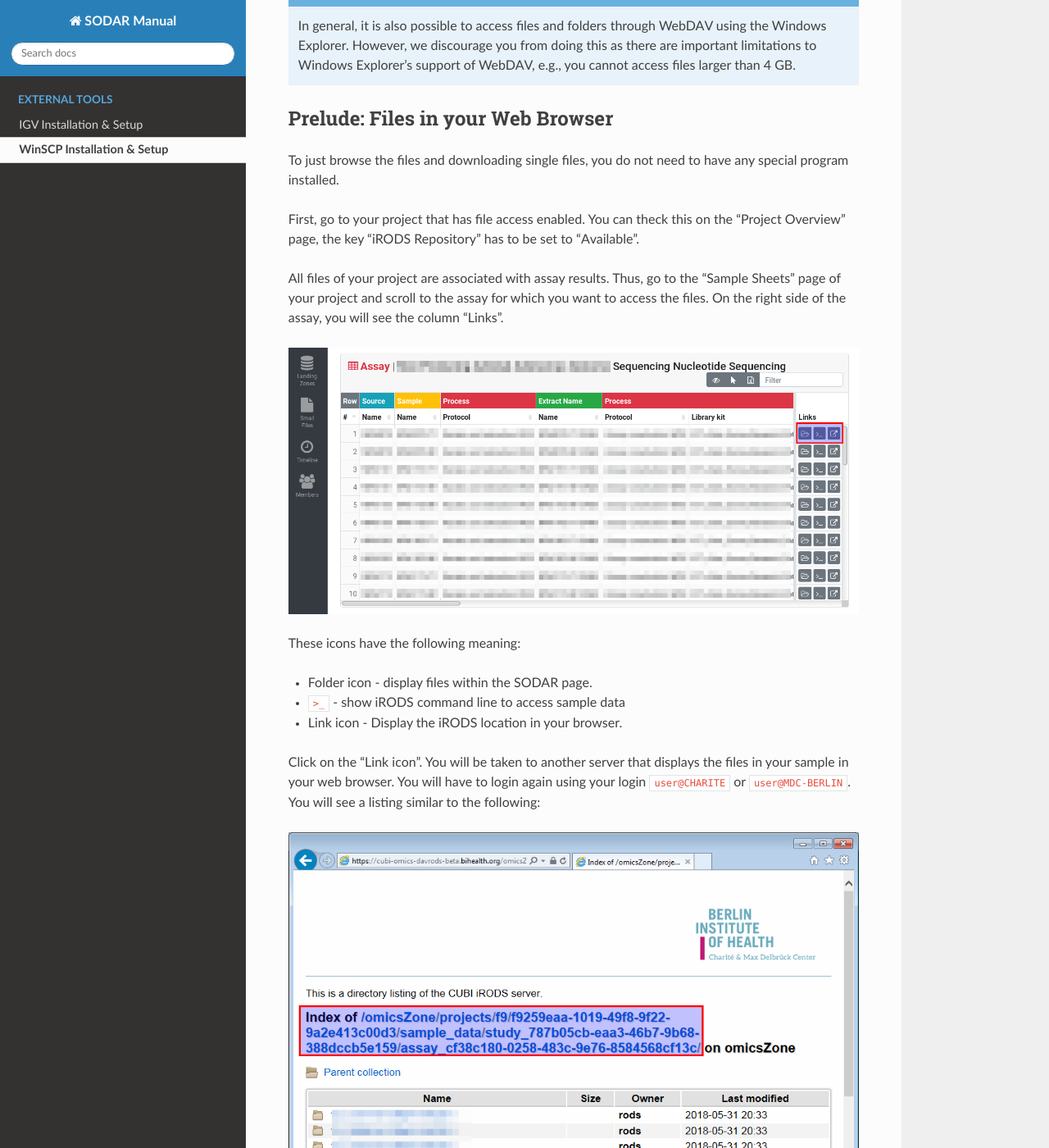
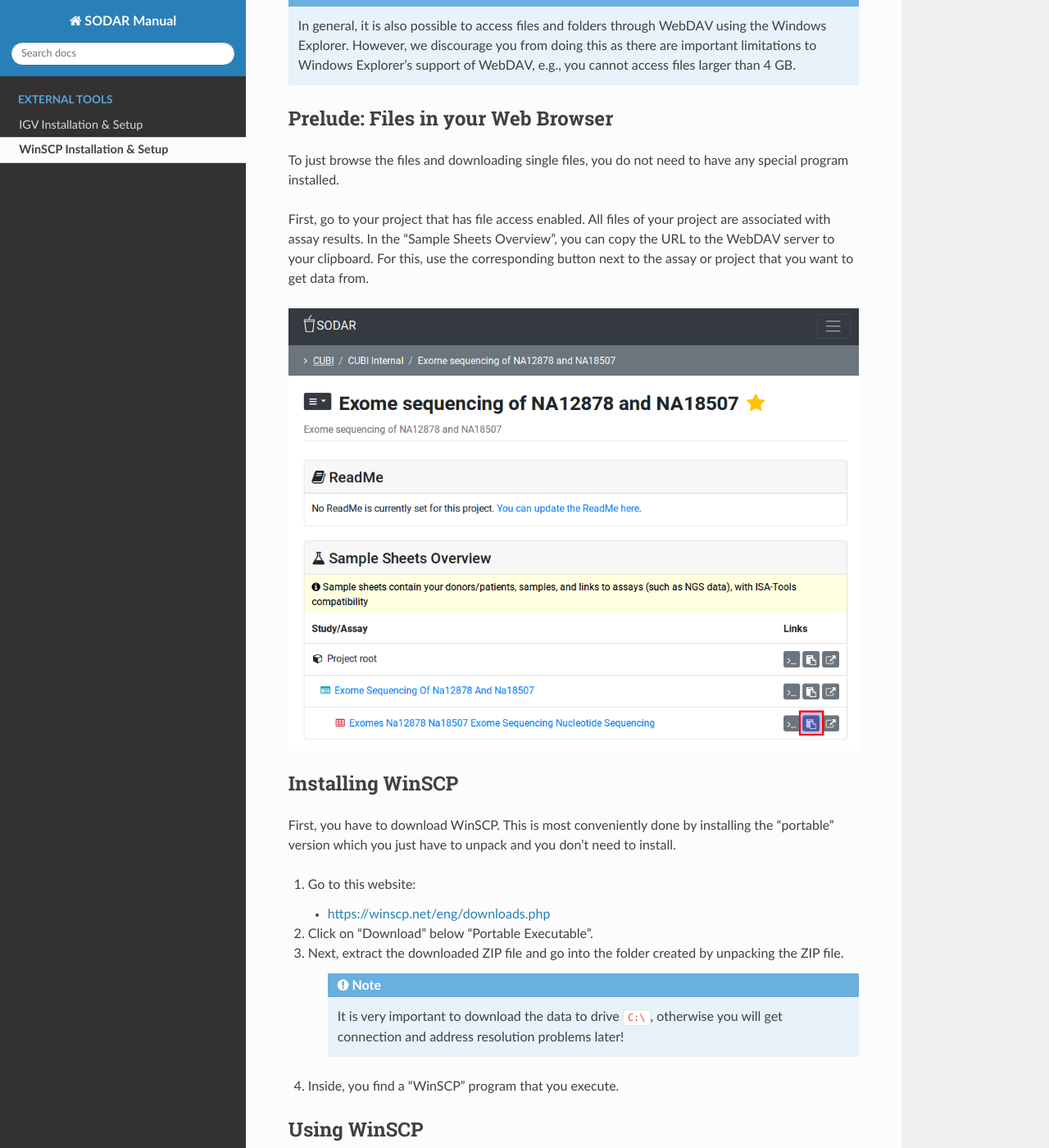
Before and after one commit to bihealth/sodar-server, a Sphinx documentation site: the page built from docs_manual/source/ext_tool_winscp.rst, in a window 1280 px wide and 1400 px high, scrolled down 277 px. Shown: the whole window at 82% size. Built offline with Sphinx 7.4.7 and the Read the Docs theme 2.0.0, drawn with Linux system fonts in a browser that asks for light colours; some of the changed text lies outside the part shown.

Commit message:
Updating documentation for IGV/WinSCP usage.

```diff
--- a/docs_manual/source/ext_tool_igv.rst
+++ b/docs_manual/source/ext_tool_igv.rst
@@ -59,7 +59,7 @@
 - Enter the following values:
     - ``Proxy host``: ``proxy.charite.de``
     - ``Proxy port``: ``8080``
-    - ``Whitelist``: ``cubi-omics-davrods-beta.bihealth.org``
+    - ``Whitelist``: ``cubi-omics-davrods-beta.bihealth.org,cubi-omics-beta.bihealth.org``
 
 .. image:: _static/ext_tool_igv/IGV_Proxy_Settings.png
 
--- a/docs_manual/source/ext_tool_winscp.rst
+++ b/docs_manual/source/ext_tool_winscp.rst
@@ -20,29 +20,11 @@
 To just browse the files and downloading single files, you do not need to have any special program installed.
 
 First, go to your project that has file access enabled.
-You can theck this on the "Project Overview" page, the key "iRODS Repository" has to be set to "Available".
-
 All files of your project are associated with assay results.
-Thus, go to the "Sample Sheets" page of your project and scroll to the assay for which you want to access the files.
-On the right side of the assay, you will see the column "Links".
+In the "Sample Sheets Overview", you can copy the URL to the WebDAV server to your clipboard.
+For this, use the corresponding button next to the assay or project that you want to get data from.
 
 .. image:: _static/ext_tool_winscp/SODAR_Assay_Links.png
-
-These icons have the following meaning:
-
-- Folder icon - display files within the SODAR page.
-- ``>_`` - show iRODS command line to access sample data
-- Link icon - Display the iRODS location in your browser.
-
-Click on the "Link icon".
-You will be taken to another server that displays the files in your sample in your web browser.
-You will have to login again using your login ``user@CHARITE`` or ``user@MDC-BERLIN``.
-You will see a listing similar to the following:
-
-.. image:: _static/ext_tool_winscp/Browser_WebDAV.png
-
-Below, we will refer to the **full URL/address** of the locations in the SODAR file access system.
-You can get the address from this screen either from the address bar of your browser or by right-clicking on the the link after "Index of" and copying the link location into the clipboard.
 
 -----------------
 Installing WinSCP
@@ -72,9 +54,9 @@
 
     .. image:: _static/ext_tool_winscp/WinSCP_Login.png
 
-    - Set "File Protocol" to "WebDAV"
-    - Set "Encryption" to "TLS/SSL Implicit encryption"
-    - Paste the full URL/address (see above) into "Host name"
+    - Paste the full URL to the WebDAV server (see above) into the "Host" section.
+    - The "File Protocol" field will be automatically updated to "WebDAV".
+    - The "Encryption" field will be set to "TLS/SSL Implicit encryption".
     - Enter your user name into "User name"
     - Next, check that the correct path to the directory is used for connecting. Click "Advanced".
 
```
Also changed, not shown: docs_manual/source/_static/ext_tool_winscp/Browser_WebDAV.png (deleted), docs_manual/source/_static/ext_tool_winscp/SODAR_Assay_Links.png.
